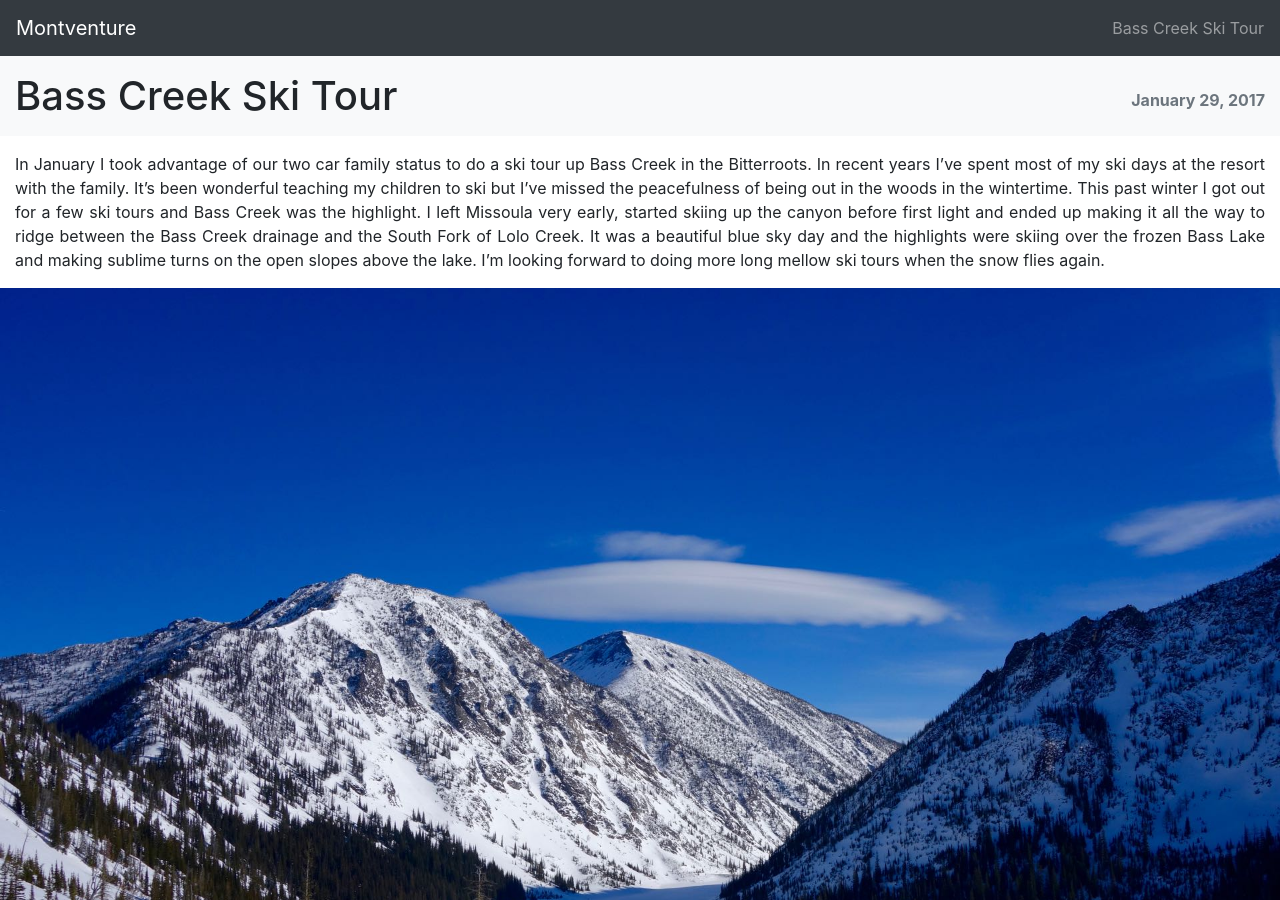
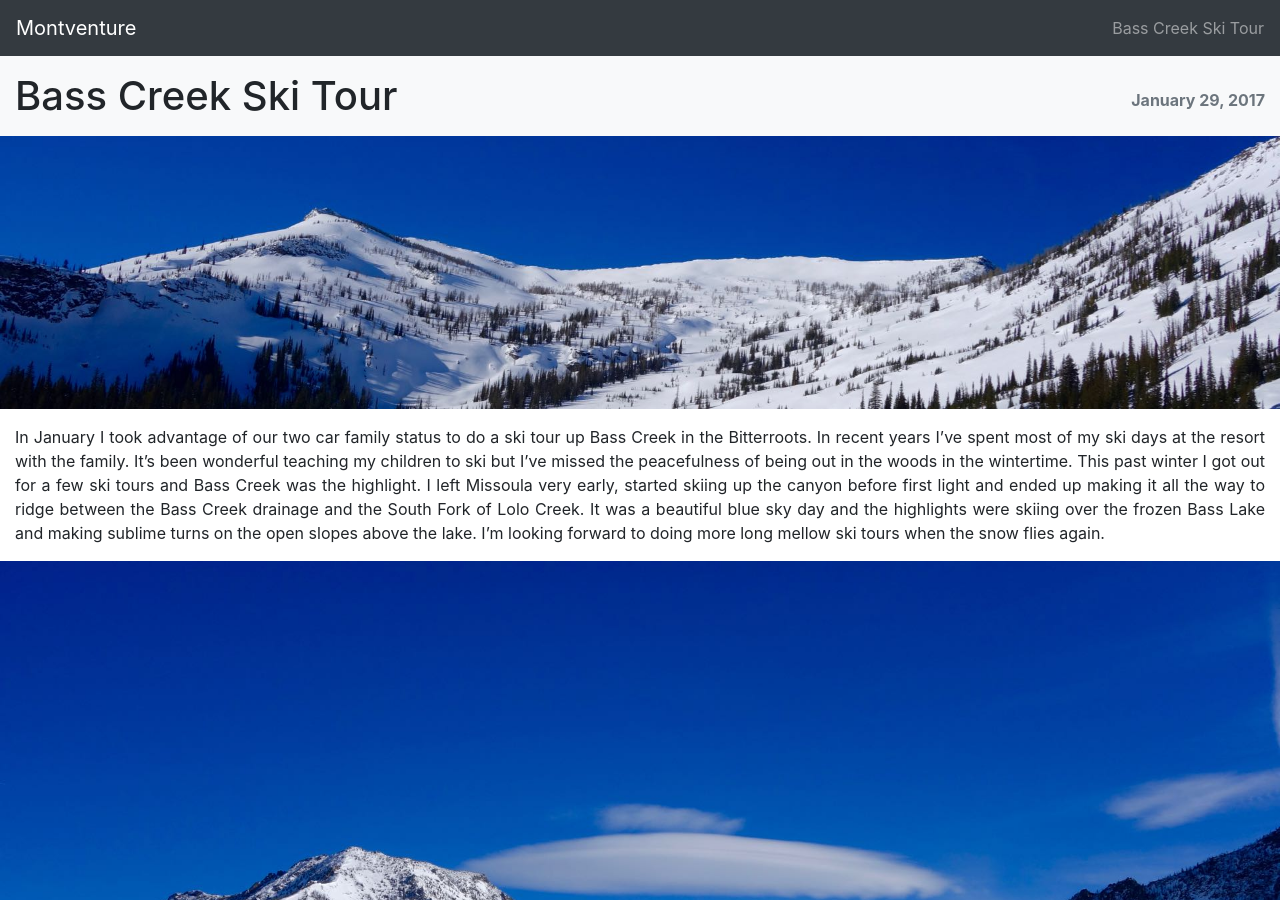
Before and after one commit to aaron/montventure, a Jekyll site: the page built from _posts/2017-01-29-bass-creek-ski-tour.md, in a window 1280 px wide and 900 px high. Built offline with Jekyll 4.4.1, drawn with Linux system fonts in a browser that asks for light colours.

Commit message:
add opening image to each post

```diff
--- a/_posts/2017-01-29-bass-creek-ski-tour.md
+++ b/_posts/2017-01-29-bass-creek-ski-tour.md
@@ -5,6 +5,8 @@ image_path: /assets/images/bass-creek-ski-tour/
 tags:       Skiing Bitterroot
 caltopo:    https://caltopo.com/m/HJGU
 ---
+{% include image.html image="bass-peak-panorama.jpg" %}
+
 In January I took advantage of our two car family status to do a ski tour up Bass Creek in the Bitterroots. In recent years I’ve spent most of my ski days at the resort with the family. It’s been wonderful teaching my children to ski but I’ve missed the peacefulness of being out in the woods in the wintertime. This past winter I got out for a few ski tours and Bass Creek was the highlight. I left Missoula very early, started skiing up the canyon before first light and ended up making it all the way to ridge between the Bass Creek drainage and the South Fork of Lolo Creek. It was a beautiful blue sky day and the highlights were skiing over the frozen Bass Lake and making sublime turns on the open slopes above the lake. I’m looking forward to doing more long mellow ski tours when the snow flies again.
 
 {% include image.html image="bass-lake-and-saint-joseph-peak.jpg" %}
```
Also changed, not shown: _posts/2016-08-24-jewel-basin-backpack.md (+2 -0 lines), assets/images/bass-creek-ski-tour/bass-peak-panorama.jpg (added), assets/images/jewel-basin-backpack/mount-aeneas-ridge.jpg (added), assets/images/scapegoat/audrey-ridge-walk.jpg.
